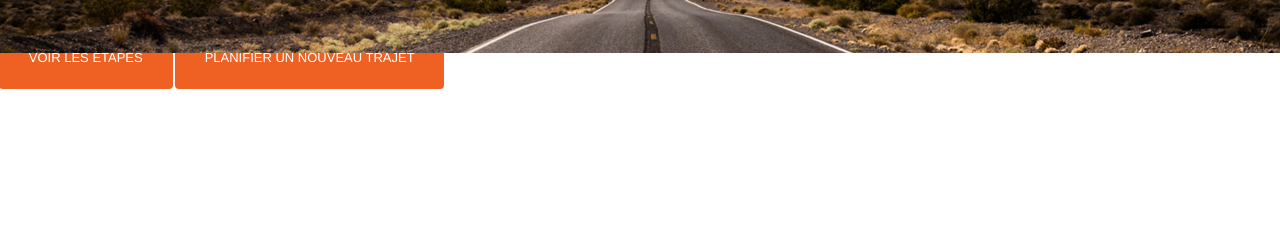
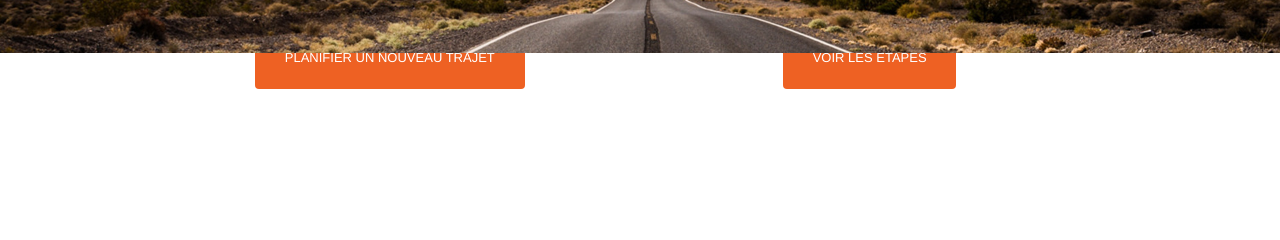
Before and after one commit to ChloeGobe/POOA, a Django app: template project_django/directions/templates/results.html in a window 1280 px wide. Shown: the part 404-644 px from the top of the page. Run offline with Django 3.2, Linux system fonts and the light colour scheme; the template is opened without the code that fills it, so the values that code supplies are empty; some libraries are stand-ins or nearby versions.

Commit message:
page result

```diff
--- a/project_django/directions/templates/results.html
+++ b/project_django/directions/templates/results.html
@@ -3,6 +3,8 @@
     <title>Centrale Mapper | Optimize your day</title>
     {% load static %}
     <link rel="stylesheet" type="text/css" href="{% static "style.css" %}">
+    <script src="https://ajax.googleapis.com/ajax/libs/jquery/3.2.1/jquery.min.js"></script>
+
   </head>
   <body>
 
@@ -21,22 +23,21 @@
         <div style="font-size:15px; color:red; margin-left:20%;"> Moyen de transport le plus rapide: {{moyen}} </div>
 
         <div style="font-size:15px; color:red; margin-left:20%;"> La météo est mauvaise, nous avons adapté votre itinéraire</div>
+        <button onClick="window.location.href='index'" id="new_planificateur" style="margin-left:20%;" class="button button-primary button-large"> Planifier un nouveau trajet </button>
 
-        <button onclick="voirEtapes()" class="button button-primary button-large" > Voir les étapes </button>
+        <button onclick="voirEtapes()" style="margin-left:20%;" class="button button-primary button-large" > Voir les étapes </button>
 
         <div id="etapesliste" style="display:none; color:black; margin-left:20%;">
           {% for elem in etapes %}
               <p>{{ elem }}</p>
           {% endfor %}
         </div>
-        <button id="shorten_btn" type="submit" class="button button-primary button-large"> Planifier un nouveau trajet </button>
 
     </div>
   </body>
 
   <script>
   function voirEtapes() {
-    console.log("hello2")
     document.getElementById("etapesliste").style.display = "block";
   }
   </script>
```
Also changed, not shown: project_django/directions/templates/index.html (+12 -3 lines).
